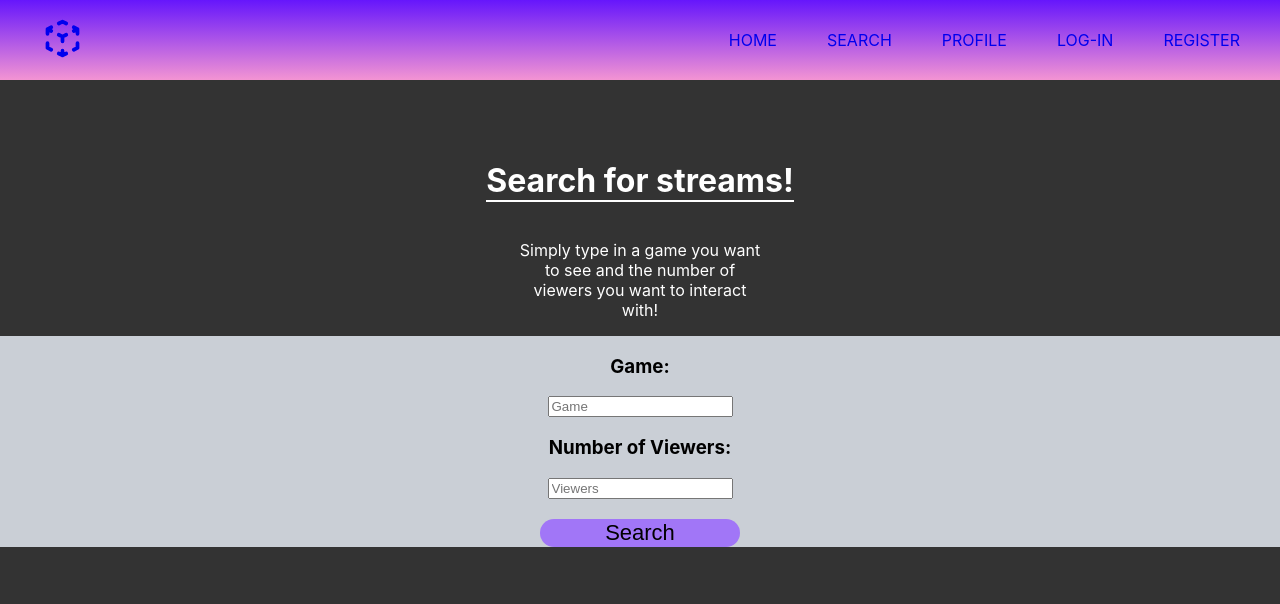
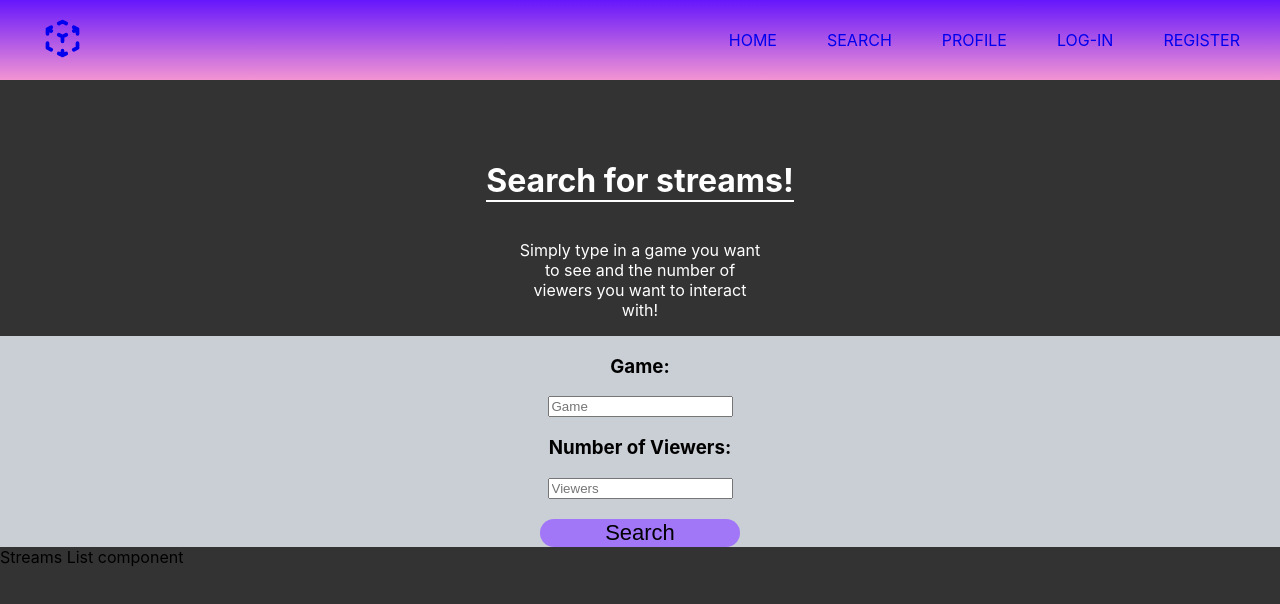
Before and after one commit to chaselancaster/nosmallstreamer-frontend, a React (Create React App) app: page /search in a window 1280 px wide. Shown: the top 604 px of the page. Built offline with nearby package versions, Linux system fonts and the light colour scheme.

Commit message:
add the StreamsList component to the Search component. This is where the streams are going to be displayed after a user has searched

```diff
--- a/src/Component/Search/Search.js
+++ b/src/Component/Search/Search.js
@@ -1,4 +1,6 @@
 import React, { Component } from 'react';
+
+import StreamsList from '../StreamsList/StreamsList';
 
 import './Search.css';
 
@@ -37,6 +39,7 @@ class Search extends Component {
 
     render() {
         return (
+            <div>
                 <div className="search-parent-container">
                     <div className="search-info">
                         <h1 className="search-title">Search for streams!</h1>
@@ -52,6 +55,10 @@ class Search extends Component {
                         </form>
                     </div>
                 </div>
+                <div>
+                    <StreamsList />
+                </div>
+            </div>
         )
     }
 }
--- a/src/Component/StreamsList/StreamsList.js
+++ b/src/Component/StreamsList/StreamsList.js
@@ -4,7 +4,7 @@ class StreamsList extends Component {
     render() {
         return (
             <div>
-
+                Streams List component
             </div>
         )
     }
```
Also changed, not shown: 1 other file (tests, documents, lock files or other folders). Lines whose indentation alone changed are shown as unchanged.
